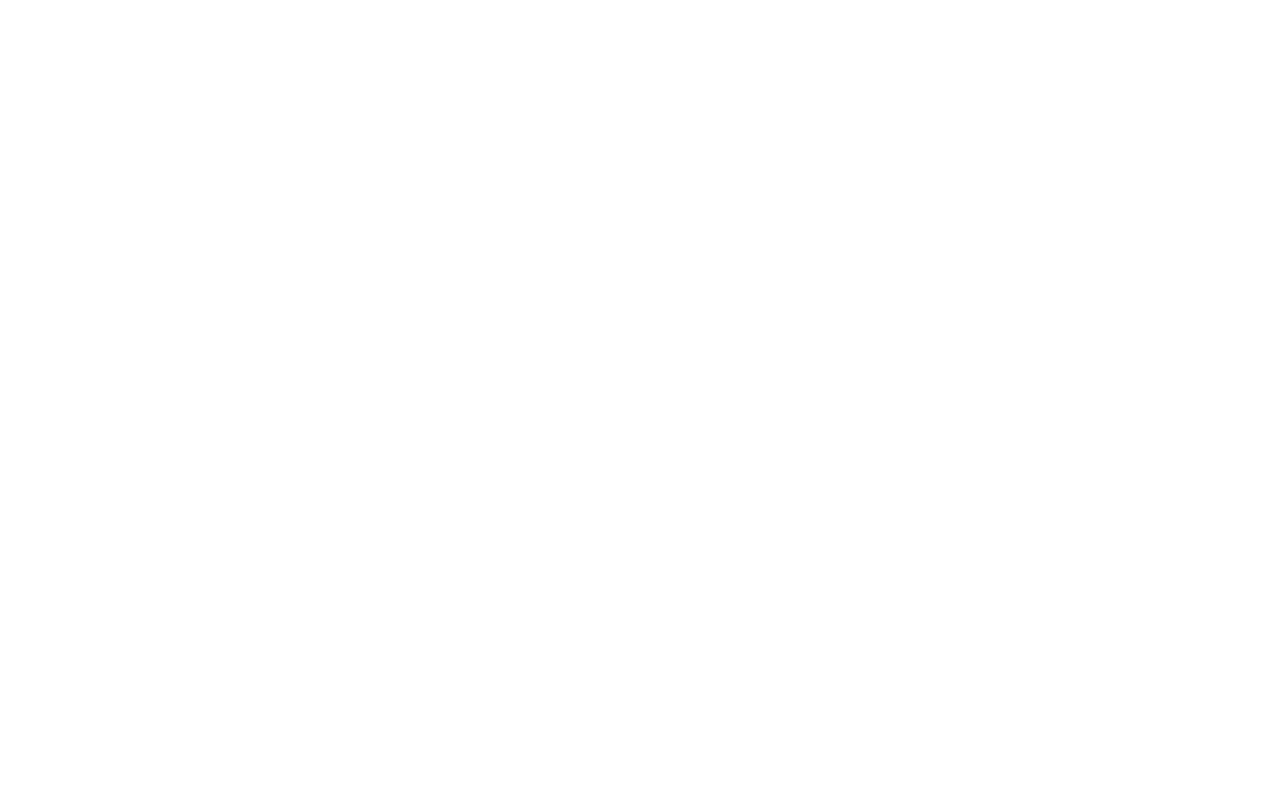
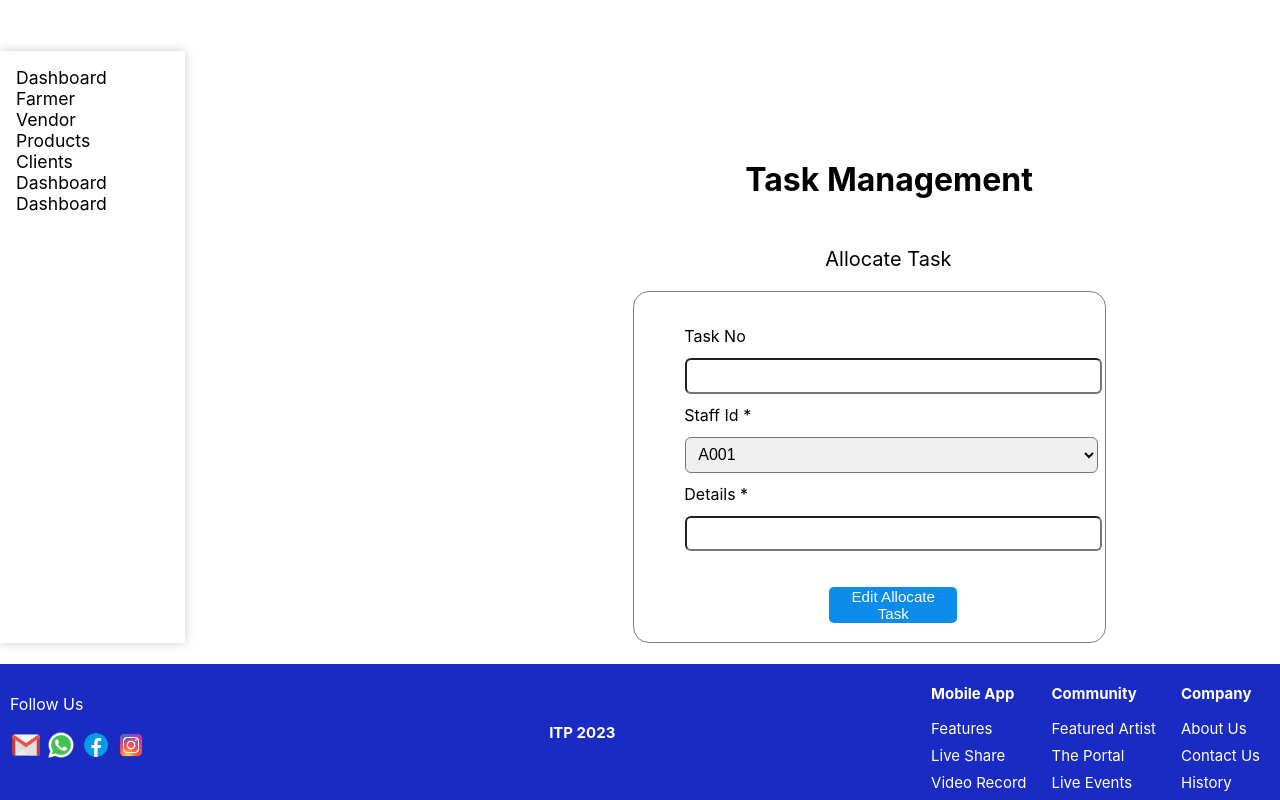
Before and after one commit to thelllmike/phamacy, a React (Create React App) app: page /EditTask/1 in a window 1280 px wide. Before the commit this address led to /404. Built offline with nearby package versions, Linux system fonts and the light colour scheme; no server answers.

Commit message:
update fix

```diff
--- a/src/App.js
+++ b/src/App.js
@@ -11,6 +11,7 @@
 import ProductHomePage from "./Components/ProductHomePage";
 import AddProdcutForm from "./Components/AddProductForm";
 import EditProductForm from "./Components/EditProductForm";
+import EditTask from "./Components/EditTask";
 import editOder from "./Components/editOder";
 import AdminProductTable from "./Components/AdminProductTable";
 import ProductSearch from "./Components/ProductSearch";
@@ -41,6 +42,7 @@
 						<Route path exact='/producthomepage' component={ProductHomePage} />
 						<Route path='/addproductform' component={AddProdcutForm}/>
 						<Route path='/editproductform/:id' component={EditProductForm}/>
+						<Route path='/EditTask/:id' component={EditTask}/>
 						<Route path='/editOder/:id' component={editOder}/>
 						<Route path='/AdminProductTable' component={AdminProductTable}/>
 						<Route  path='/ProductSearch/:pathParam1?' component={ProductSearch}/>
--- a/src/Components/EditTask.js
+++ b/src/Components/EditTask.js
@@ -0,0 +1,208 @@
+import React, { Component } from "react";
+import "../Styles/TaskAllocationPage.css";
+import "../Styles/Header.css";
+import "../Styles/LeftSidebar.css";
+import axios from 'axios';
+import Footer from "../Components/Footer";
+
+export default class TaskAllocationPage extends Component{
+
+
+    constructor(props) {
+        super(props);
+        this.onChangetaskNo = this.onChangetaskNo.bind(this);
+        this.onChangestaffid = this.onChangestaffid.bind(this);
+        this.onChangedescription = this.onChangedescription.bind(this);
+        this.onChangeemail = this.onChangeemail.bind(this);
+
+        this.onSubmit = this.onSubmit.bind(this);
+
+        this.state = {
+            taskNo: '',
+            staffid: '',
+            description:'',
+            email:'',
+            status:''
+
+        }
+    }
+
+
+    componentDidMount() {
+        // alert('edit id ' +this.props.match.params.id);
+        axios.get('http://localhost:4000/attendance/tedit/'+this.props.match.params.id)
+            .then(res => {
+                this.setState({
+                    taskNo: res.data.taskNo,
+                    staffid: res.data.staffid,
+                    description: res.data.description,
+                    email: res.data.email,
+					status: res.data.status,
+
+
+
+                });
+            })
+            .catch(function (error){
+                console.log("Can't Get Data");
+            })
+    }
+
+    onChangetaskNo(e){
+        this.setState( {
+            taskNo: e.target.value
+        });
+    }
+    onChangestaffid(e){
+        this.setState( {
+            staffid: e.target.value
+        });
+    }
+    onChangedescription(e){
+        this.setState( {
+            description: e.target.value,
+        });
+    }
+
+    onChangeemail(e){
+        this.setState( {
+            email: e.target.value
+        });
+    }
+
+
+    onSubmit(e){
+
+        this.state.status = "pending";
+        e.preventDefault();
+        const obj = {
+            taskNo : this.state.taskNo,
+            staffid : this.state.staffid,
+            description : this.state.description,
+            email : this.state.email,
+            status : this.state.status
+
+
+        };
+
+            if(this.state.taskNo.length > 0){
+                if(this.state.description.length > 5){
+
+
+                            axios.post('http://localhost:4000/attendance/tadd',obj)
+                                .then(res => {
+                                    alert("add Successfully");
+                                    this.setState({
+                                        taskNo: '',
+                                        staffid: '',
+                                        description:'',
+                                        email:'',
+                                        status:''
+
+                                    })
+                                    console.log(res.data)});
+                            this.props.history.push('/taskmanagementpage');
+
+                }
+                else{
+                    alert('Invalid.Description be more than 5 characters');
+                }
+            }
+            else {
+                alert('Pleace enter the task No');
+            }
+
+    }
+
+
+
+    render(){
+        return(
+            <div className="TaskAllocationPage">
+                <div className="left-sidebar">
+                    <div className='component-name dashboard'>
+						<div className='text'>
+							<a href='/dashboard'> Dashboard</a>
+						</div>
+					</div>
+					<div className='component-name farmer'>
+						<div className='text'>
+							<a href='/farmer'> Farmer</a>
+						</div>
+					</div>
+					<div className='component-name vendor'>
+						<div className='text'>
+							<a href='/vendor'> Vendor</a>
+						</div>
+					</div>
+					<div className='component-name products'>
+						<div className='text'>
+							<a href='/product'> Products</a>
+						</div>
+					</div>
+					<div className='component-name clients'>
+						<div className='text'>
+							<a href='/client'>Clients</a>{" "}
+						</div>
+					</div>
+					<div className='component-name dashboard'>
+						<div className='text'>
+							<a href='/dashboard'> Dashboard</a>
+						</div>
+					</div>
+					<div className='component-name dashboard'>
+						<div className='text'>
+							<a href='/dashboard'> Dashboard</a>
+						</div>
+					</div>
+                </div>
+                <div className="right-side">
+                    <h1>Task Management</h1>
+                    <p>Allocate Task</p>
+                    <form onSubmit={this.onSubmit}>
+                    <table className="table1">
+                        <tr>
+                            <td>Task No</td>
+                        </tr>
+                        <tr>
+                            <td><input type="number"  required value={this.state.taskNo} onChange = {this.onChangetaskNo} /></td>
+                        </tr>
+                        <tr>
+                            <td>Staff Id *</td>
+                        </tr>
+                        <tr>
+                            <td>
+                                <select name="" id=""  required value={this.state.staffid} onChange = {this.onChangestaffid} >
+                                    <option value="A001">A001</option>
+                                    <option value="A001">A002</option>
+                                    <option value="A003">A003</option>
+                                    <option value="A004">A004</option>
+                                </select></td>
+                        </tr>
+                        <tr>
+                            <td>Details *</td>
+                        </tr>
+                        <tr>
+                            <td><input type="text"  required value={this.state.description} onChange = {this.onChangedescription} /></td>
+                        </tr>
+
+                        {/* <tr>
+                            <td>Details *</td>
+                        </tr>
+                        <tr>
+                            <td><input type="text"  required value={this.state.description} onChange = {this.onChangedescription} /></td>
+                        </tr> */}
+
+                        <tr>
+                            <td>
+                                <button type="submit">Edit Allocate Task</button>
+                            </td>
+                        </tr>
+                    </table>
+                    </form>
+                </div>
+                <Footer />
+        </div>
+);
+}
+}
--- a/src/Components/cartRow.js
+++ b/src/Components/cartRow.js
@@ -37,7 +37,7 @@
                </td>
 
                 <td>
-                   <Link to={"/editOder/"+this.props.obj._id} className="btn btn-success">edit</Link>
+                   {/* <Link to={"/editOder/"+this.props.obj._id} className="btn btn-success">edit</Link> */}
                       &nbsp;
                     <button onClick={this.delete} className="btn btn-danger">Detele</button>
                     &nbsp;
--- a/src/Components/taskManagementRow.js
+++ b/src/Components/taskManagementRow.js
@@ -51,7 +51,7 @@
                </td>
 
                 <td>
-                    <Link to={"/edit/"+this.props.obj._id} className="btn btn-success">update</Link>
+                    <Link to={"/EditTask/"+this.props.obj._id} className="btn btn-success">update</Link>
                       &nbsp;
                     <button onClick={this.approve} className="complete">Complete</button>
 
--- a/src/Styles/Footer.css
+++ b/src/Styles/Footer.css
@@ -2,7 +2,7 @@
   display: flex;
   justify-content: space-between;
   align-items: center;
-  background-color: #202020;
+  background-color: #192BC2;
   color: #fff;
   position: absolute;
   bottom: 0;
```
